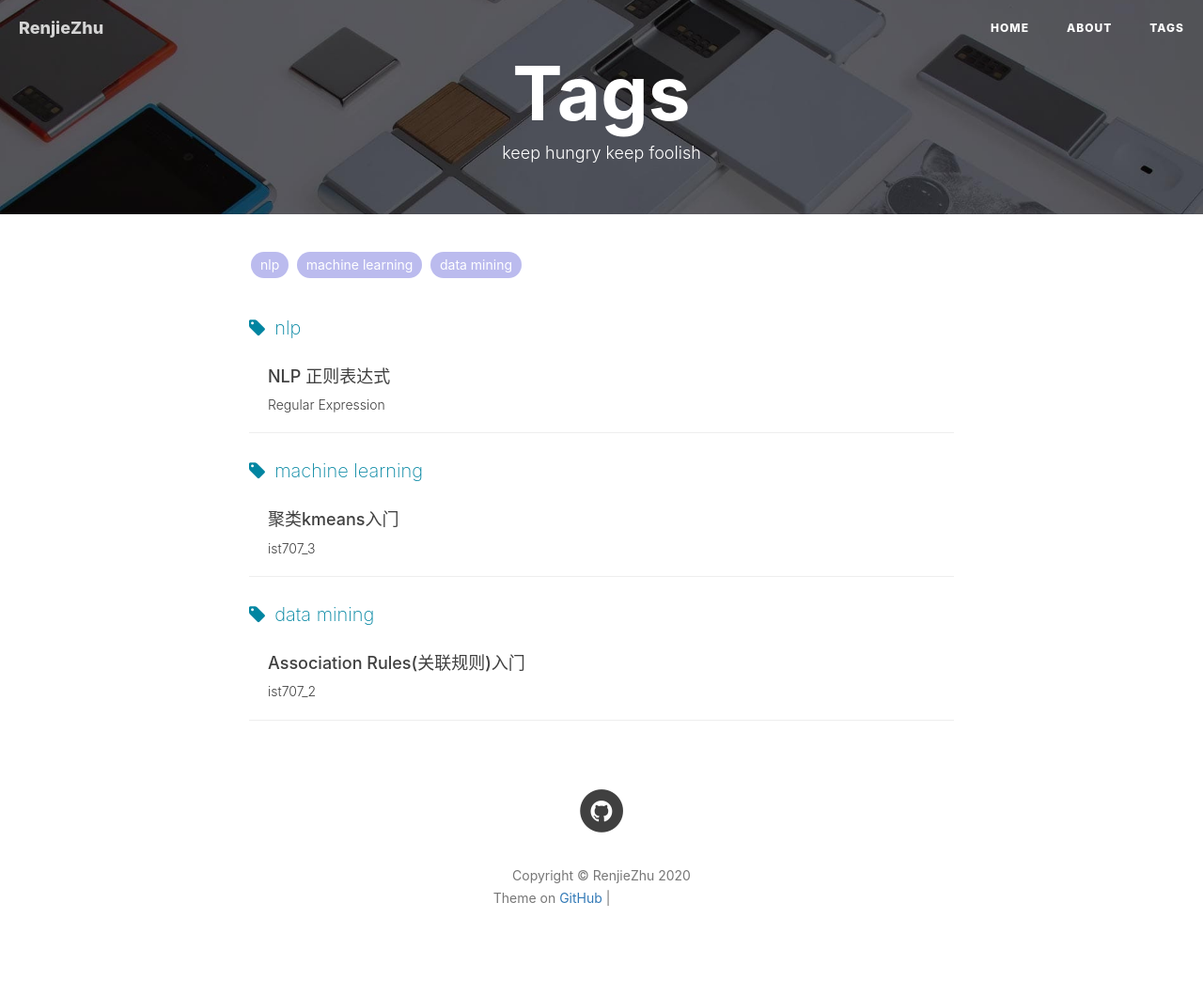
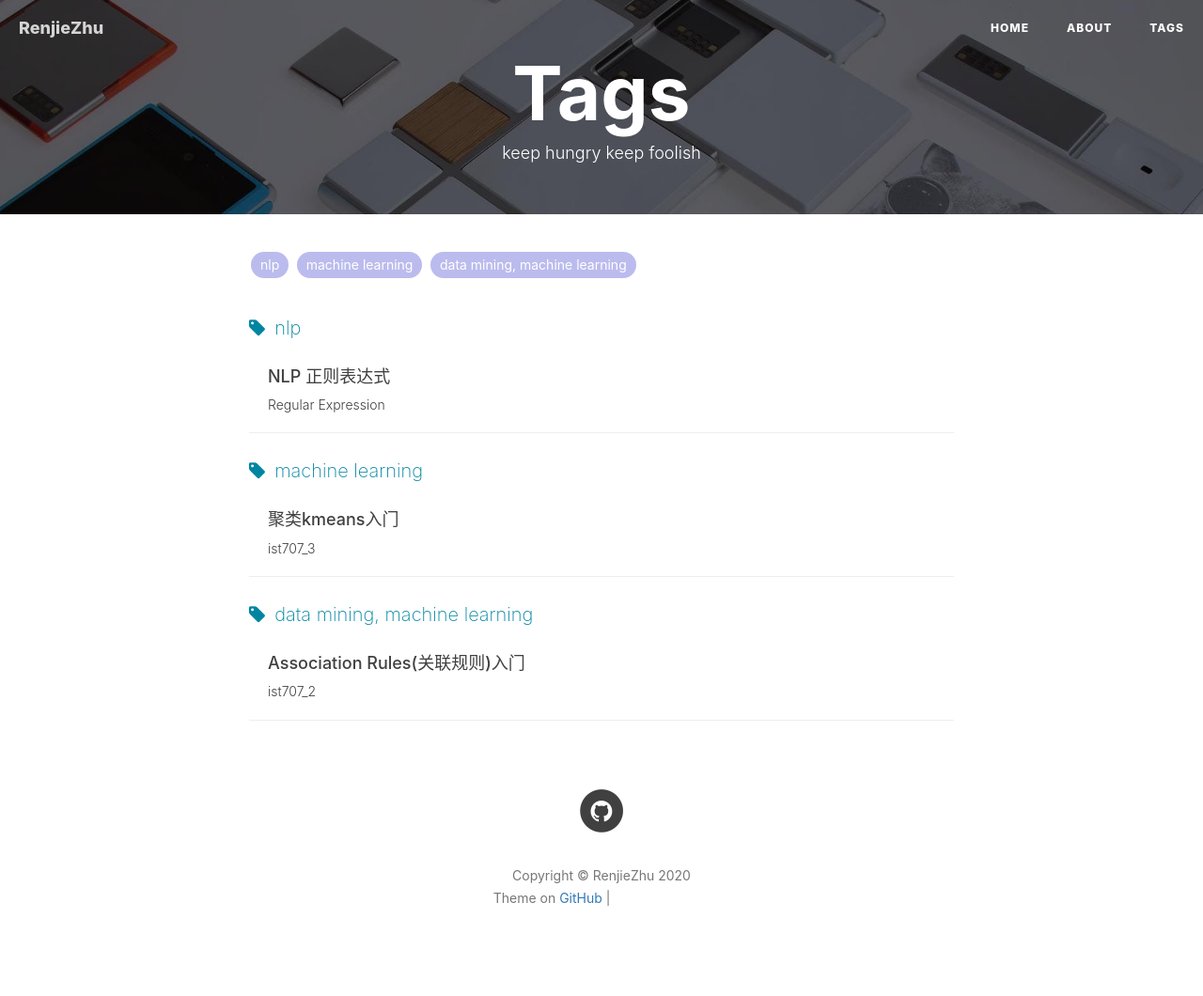
Before and after one commit to RJzhu123/RJzhu123.github.io, a Jekyll site: the page built from tags.html, in a window 1280 px wide. Shown: the whole page at 94% size. Built offline with Jekyll 4.4.1, drawn with Linux system fonts in a browser that asks for light colours; nearby versions of some CDN libraries; comment, search, counter and statistics services are not loaded; grey boxes are pictures that could not be loaded.

Commit message:
Update 2020-02-09-Association Rules.md

```diff
--- a/_posts/2020-02-09-Association Rules.md
+++ b/_posts/2020-02-09-Association Rules.md
@@ -7,7 +7,7 @@ author:     renjie                      # 作者
 header-img: img/aurora.jpeg    #这篇文章标题背景图片
 catalog: true                       # 是否归档
 tags:                               #标签
-    - data mining
+    - data mining, machine learning
 ---
 <font size="4"></font><br />
 
```
